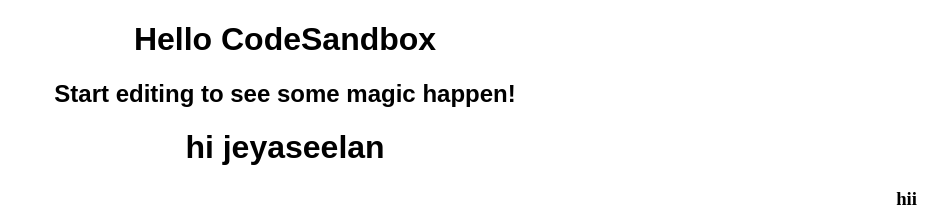
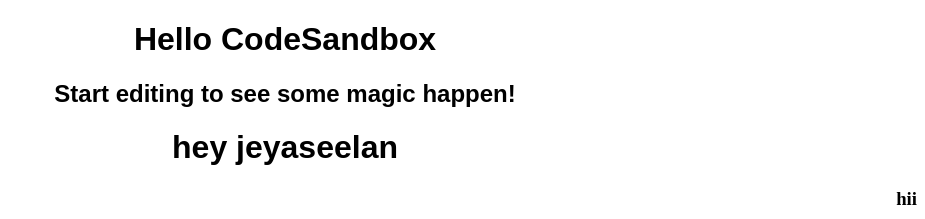
Before and after one commit to JEYASEELAN-2399/React, a React (Create React App) app: page / in a window 1280 px wide. Shown: the top 219 px of the page, without its empty margins (355-1280 px from the left). Built offline with nearby package versions, Linux system fonts and the light colour scheme.

Commit message:
Update Head.js

```diff
--- a/src/Head.js
+++ b/src/Head.js
@@ -3,7 +3,7 @@
 return (
 
     <div>
-        <h1>hi jeyaseelan</h1>
+        <h1>hey jeyaseelan</h1>
     </div>
 
 
```
